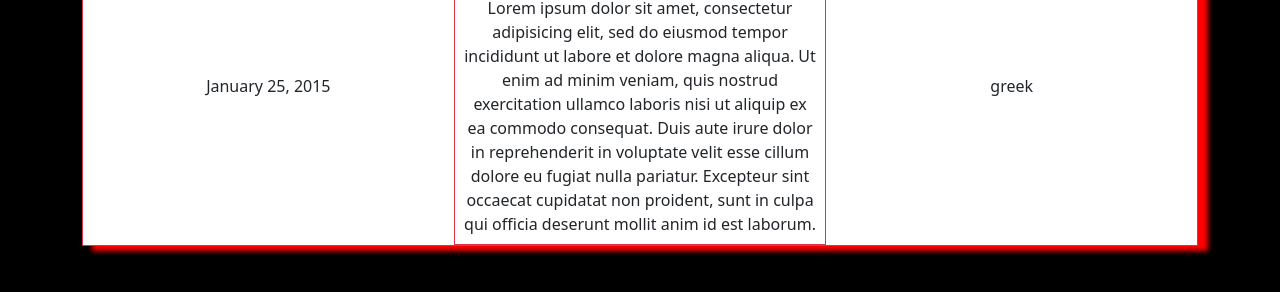
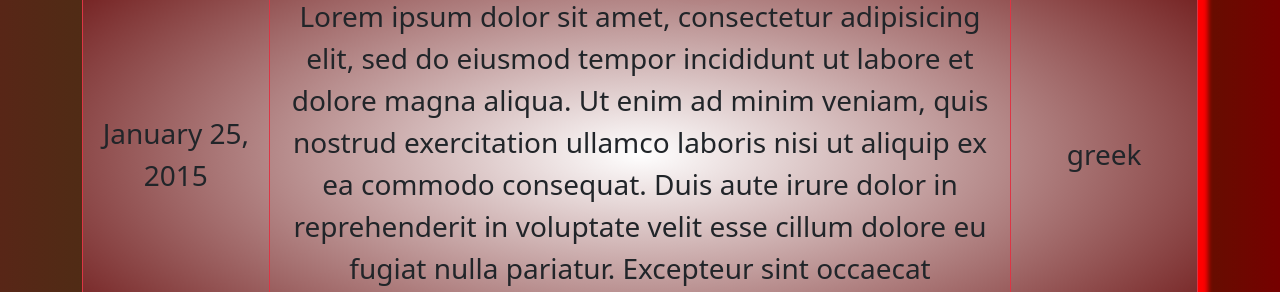
Before and after one commit to VandykenNicholas/codeup-web-exercises, a website: page ajax-blog.html in a window 1280 px wide. Shown: the part 123-415 px from the top of the page. Drawn offline with nearby package versions, Linux system fonts and the light colour scheme.

Commit message:
updated css

```diff
--- a/ajax-blog.html
+++ b/ajax-blog.html
@@ -6,10 +6,17 @@
 	<script src="js/jquery.js"></script>
 	<link href="https://cdn.jsdelivr.net/npm/bootstrap@5.2.2/dist/css/bootstrap.min.css" rel="stylesheet" integrity="sha384-Zenh87qX5JnK2Jl0vWa8Ck2rdkQ2Bzep5IDxbcnCeuOxjzrPF/et3URy9Bv1WTRi" crossorigin="anonymous">
 	<script>
+
+		const mainRow = `class="row align-items-center text-center border border-danger m-auto mt-5 fs-3" style="box-shadow: 10px 5px 5px red; background: #FFFFFF border: 16px double #000000;
+		border-radius: 40px 40px 0px 40px;;
+		background: -moz-radial-gradient(center, #FFFFFF 0%, #5F0000 100%);
+		background: -webkit-radial-gradient(center, #FFFFFF 0%, #5F0000 100%);
+		background: radial-gradient(ellipse at center, #FFFFFF 0%, #5F0000 100%);"`;
+
 		(function() {
 			$.ajax("data/blog.json").done(function(data, status, jqXhr) {
 				data.forEach(function (index){
-					$(`#insert`).append(`<div class="row align-items-center text-center border border-danger m-auto mt-5" style="box-shadow: 10px 5px 5px red; background-color: white"><div class="col" id="dates" ><div>${index.date}</div></div><div class="col border border-danger"><div class="row border-bottom border-danger text-success fs-1" id="title"><div>${index.title}</div></div><div class="row p-2" id="content">${index.content}</div></div><div class="col" id="categories">${index.categories}</div></div>`)
+					$(`#insert`).append(`<div ${mainRow} ><div class="col" id="dates" style=""><div>${index.date}</div></div><div class="col-8 border border-danger"><div class="row  text-success fs-1" style="text-shadow: 0 -1px 4px #FFF, 0 -2px 10px #ff0, 0 -10px 20px #ff8000, 0 -18px 40px #F00, 2px 2px 10px rgba(206,89,55,0);" id="title"><div>${index.title}</div></div><div class="row- p-2" id="content">${index.content}</div></div><div class="col" id="categories">${index.categories}</div></div>`)
 				})
 
 			}).fail(function(jqXhr, status, error) {
@@ -23,8 +30,13 @@
 		}());
 	</script>
 </head >
-<body style="background-color: black">
-<div class="container" id="insert" style="background-color: black   " >
+<body style="background: #582617;
+background: -moz-linear-gradient(left, #582617 0%, #0A5A03 62%, #760000 100%);
+background: -webkit-linear-gradient(left, #582617 0%, #0A5A03 62%, #760000 100%);
+background: linear-gradient(to right, #582617 0%, #0A5A03 62%, #760000 100%);
+
+">
+<div class="container" id="insert" style="" >
 
 </div>
 
```
Also changed, not shown: data/blog.json (+9 -9 lines).
